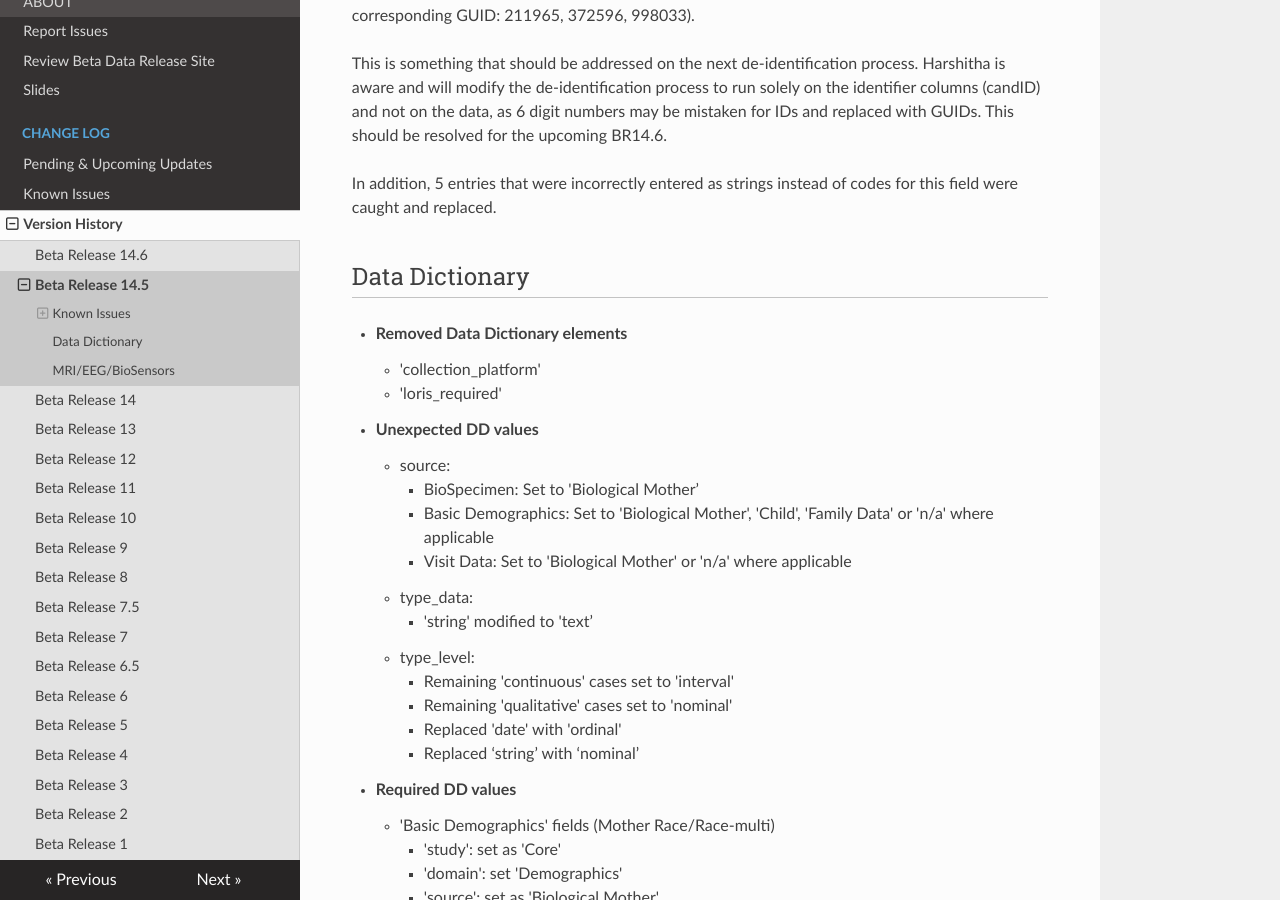
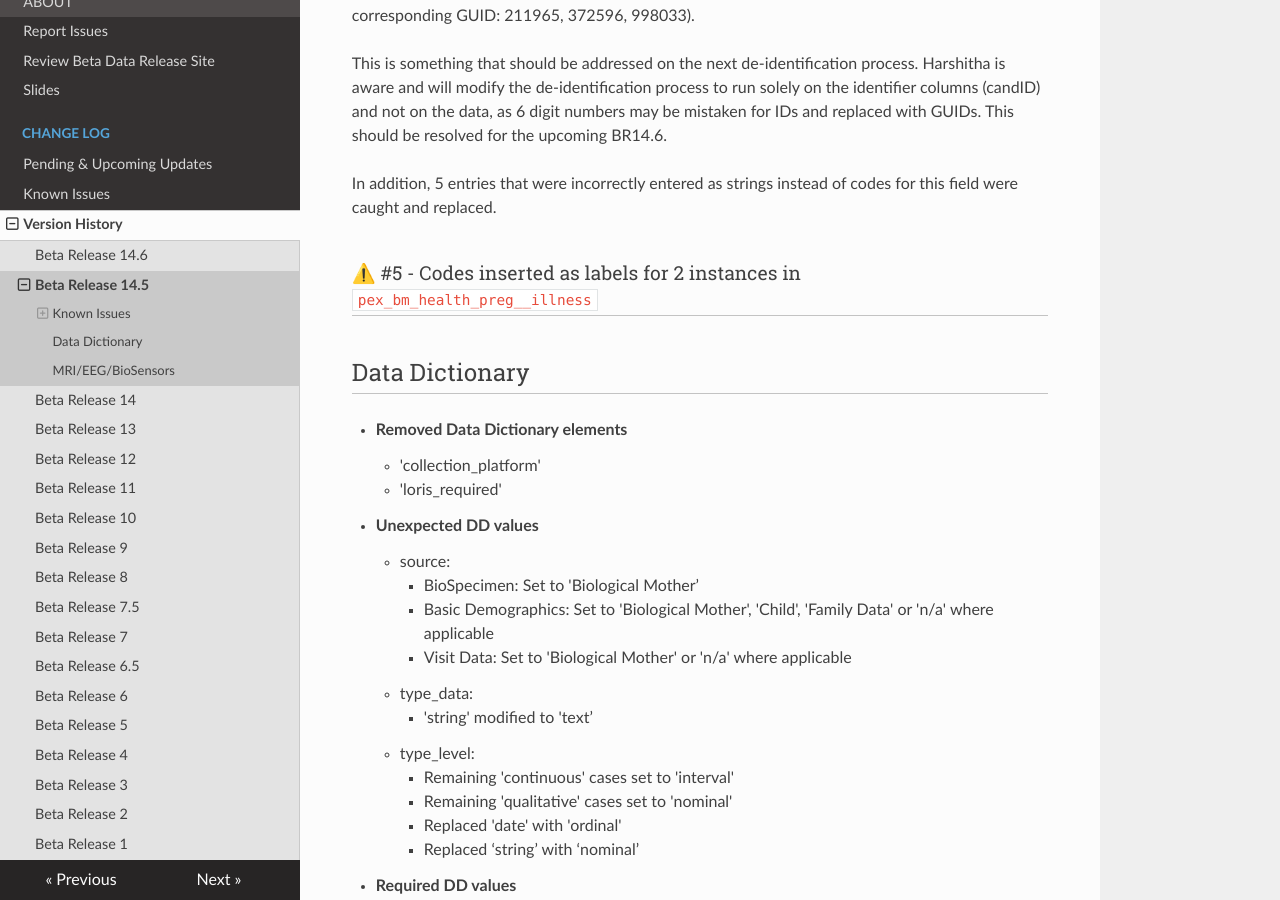
Before and after one commit to DCAN-Labs/hbcd-docs-internal, an MkDocs documentation site: the page built from docs/changelog/versions/BR14.5.md, in a window 1280 px wide and 900 px high, scrolled down 1544 px. Built offline with MkDocs 1.6.1, drawn with Linux system fonts in a browser that asks for light colours; nearby versions of some CDN libraries.

Commit message:
add BR14.5 issue #5

```diff
--- a/docs/changelog/versions/BR14.5.md
+++ b/docs/changelog/versions/BR14.5.md
@@ -36,6 +36,8 @@ The field `pex_bm_health_preg__meds_003__01` has 3 entries that start with sub-X
 This is something that should be addressed on the next de-identification process. Harshitha is aware and will modify the de-identification process to run solely on the identifier columns (candID) and not on the data, as 6 digit numbers may be mistaken for IDs and replaced with GUIDs. This should be resolved for the upcoming BR14.6.
 
 In addition, 5 entries that were incorrectly entered as strings instead of codes for this field were caught and replaced.
+
+### ⚠️ #5 - Codes inserted as labels for 2 instances in `pex_bm_health_preg__illness`
 
 ## Data Dictionary
 
```
